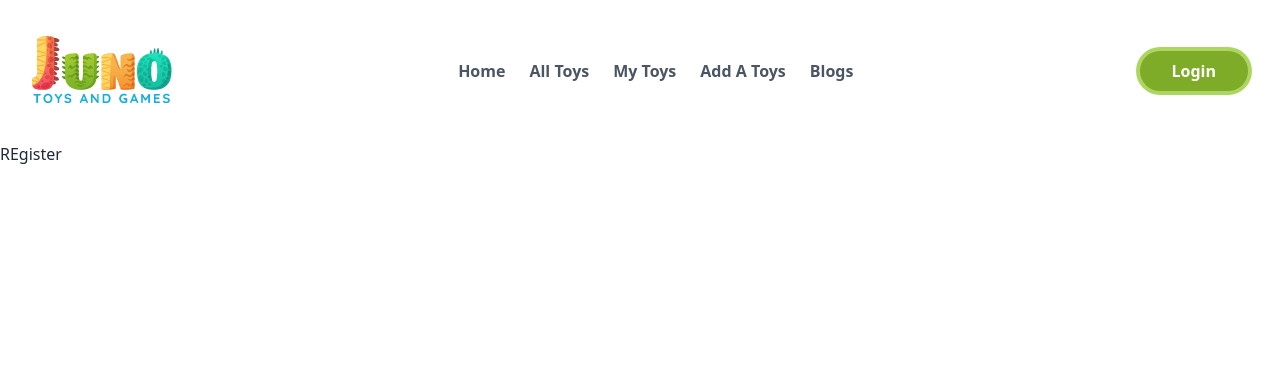
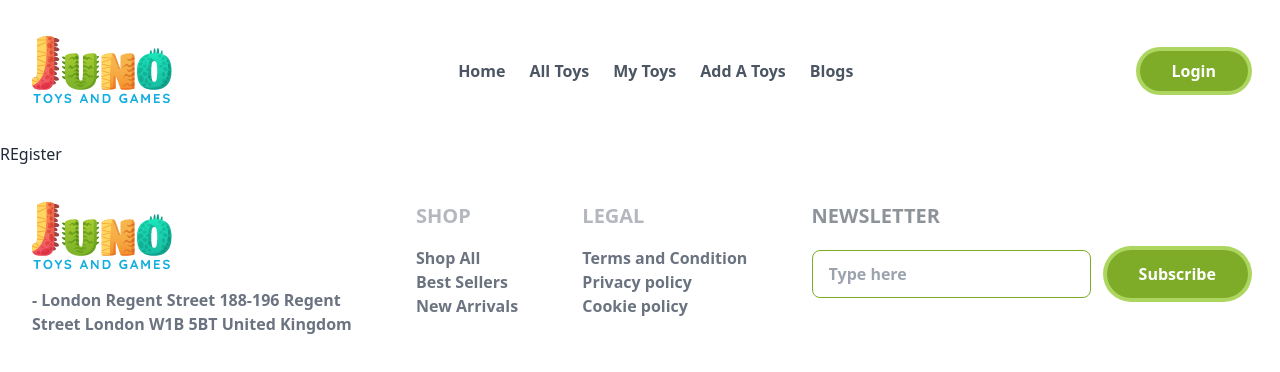
Before and after one commit to maruf-hasann/juno-toy-shop, a React (Vite) app: page /register in a window 1280 px wide. Shown: the top 372 px of the page. Built offline with nearby package versions, Linux system fonts and the light colour scheme.

Commit message:
footer done

```diff
--- a/src/Layout/Layout.jsx
+++ b/src/Layout/Layout.jsx
@@ -1,12 +1,14 @@
 import React from 'react';
 import { Outlet } from 'react-router-dom';
 import Header from '../Pages/SharedPage/Header/Header';
+import Footer from '../Pages/SharedPage/Footer/Footer';
 
 const Layout = () => {
     return (
       <div>
         <Header></Header>
         <Outlet></Outlet>
+        <Footer></Footer>
       </div>
     );
 };
--- /dev/null
+++ b/src/Pages/SharedPage/Footer/Footer.jsx
@@ -0,0 +1,52 @@
+import React from "react";
+import Logo from "../../../assets/Logo/logo.webp";
+
+const Footer = () => {
+  return (
+    <footer className=" p-10 text-base-content my_container">
+      <div className="lg:flex lg:justify-between">
+        <div className="mb-4 lg:mb-0">
+          <img src={Logo} alt="" className="mb-4" />
+          <div className="  space-y-3 font-semibold text-gray-500">
+            <p>
+              - London Regent Street 188-196 Regent <br></br> Street London W1B
+              5BT United Kingdom
+            </p>
+
+          </div>
+        </div>
+        <div className="font-semibold text-gray-500">
+          <span className="footer-title text-xl">Shop</span>
+          <ul className="mt-4">
+            <li className="link link-hover">Shop All</li>
+            <li className="link link-hover">Best Sellers</li>
+            <li className="link link-hover">New Arrivals</li>
+          </ul>
+        </div>
+        <div className="font-semibold text-gray-500 mb-3 lg:mb-0 ">
+          <span className="footer-title text-xl">Legal</span>
+          <ul className="mt-4">
+            <li className="link link-hover">Terms and Condition</li>
+            <li className="link link-hover">Privacy policy</li>
+            <li className="link link-hover">Cookie policy</li>
+          </ul>
+        </div>
+        <div>
+          <span className="footer-title text-xl mb-4">Newsletter</span>
+          <div className="form-control  font-semibold mt-5">
+            <div className="relative flex gap-4">
+              <input
+                type="text"
+                placeholder="Type here"
+                className="input input-bordered border-[#7eac29] w-full max-w-xs"
+              />
+              <button className="button">Subscribe</button>
+            </div>
+          </div>
+        </div>
+      </div>
+    </footer>
+  );
+};
+
+export default Footer;
```
Also changed, not shown: src/assets/Banner/png-76.png (added).
